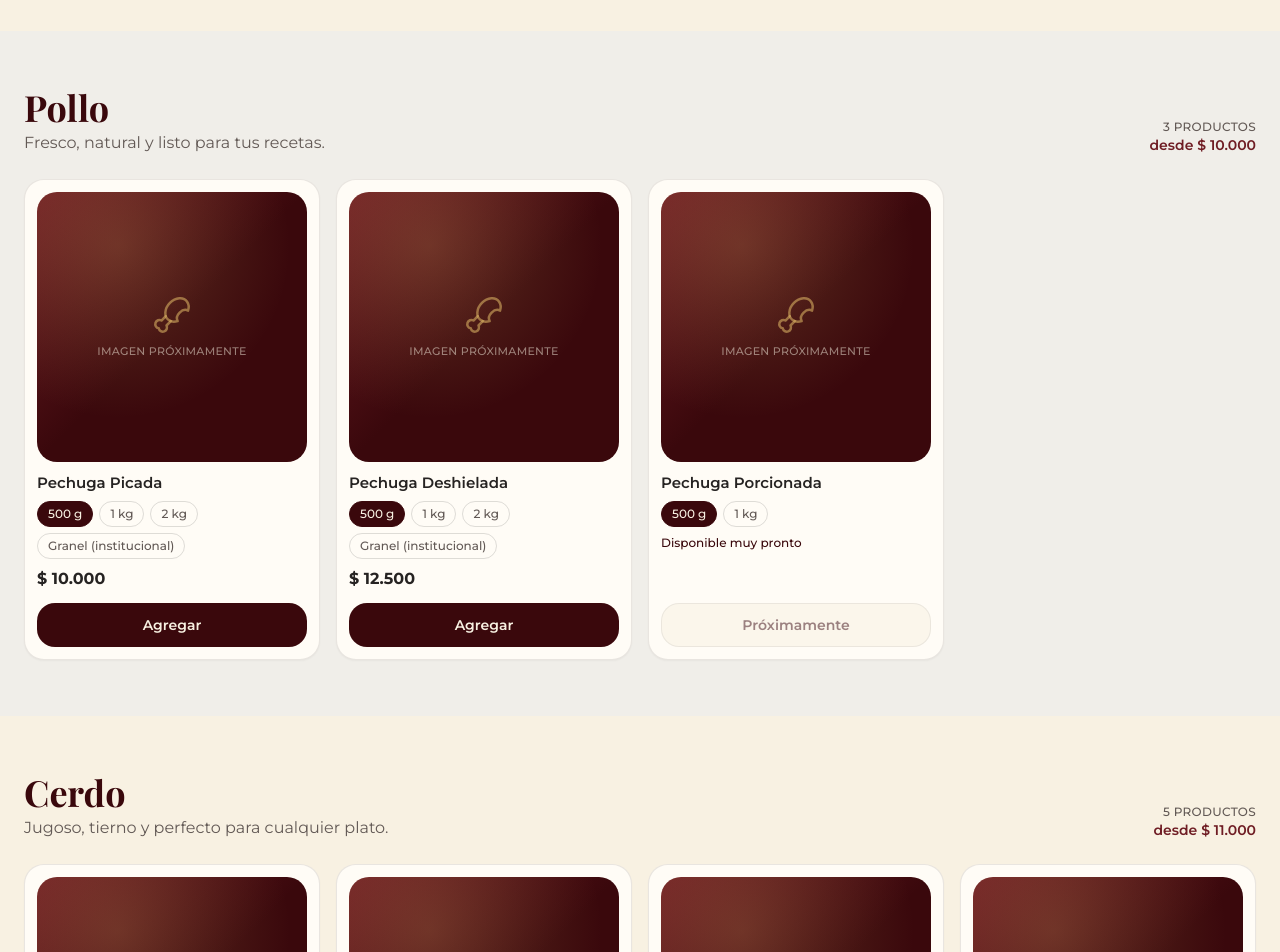
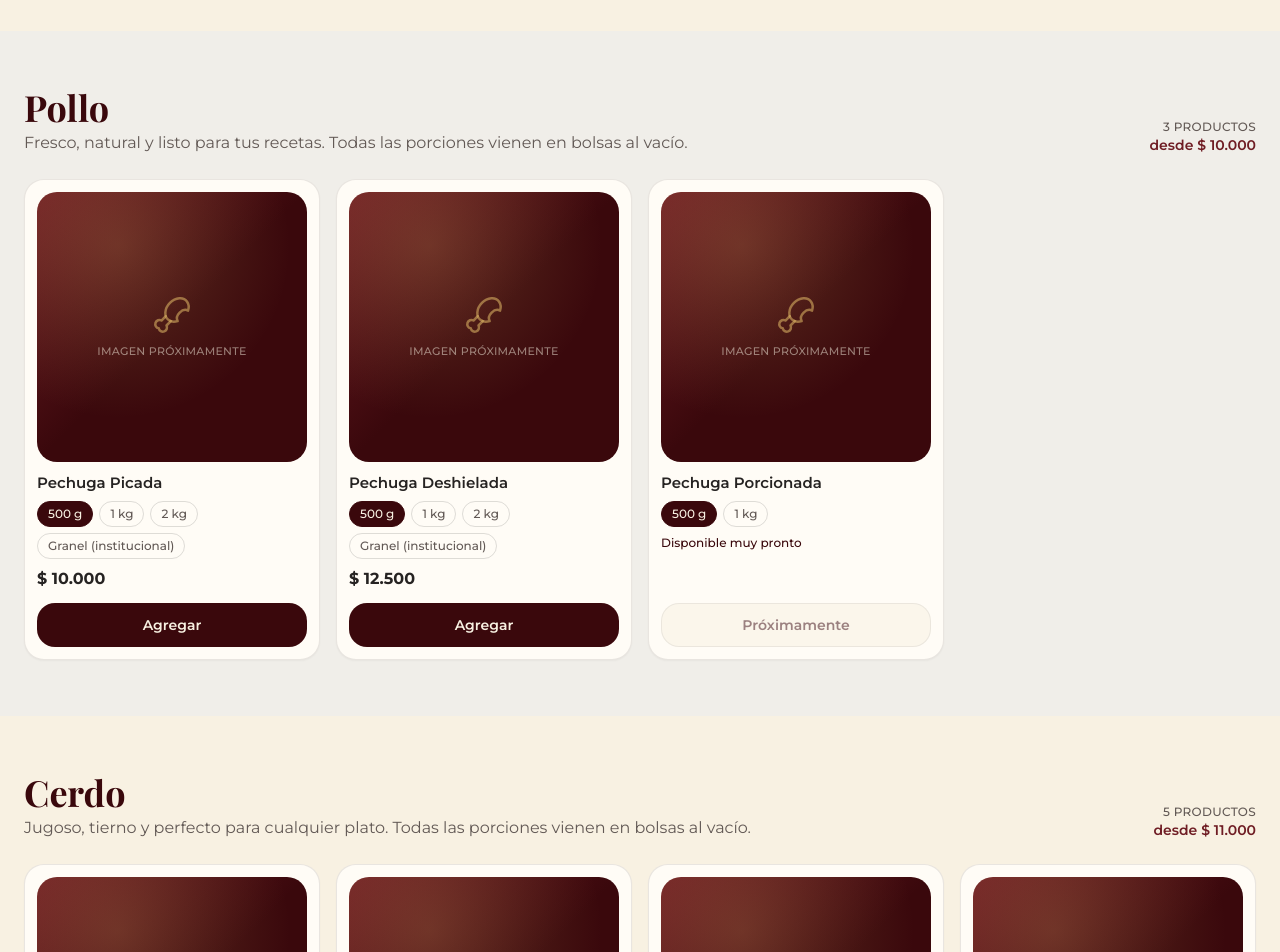
Before and after one commit to Sowi22/VANTRO, a Next.js app: page / in a window 1280 px wide. Shown: the part 3660-4612 px from the top of the page. Built offline with nearby package versions, Linux system fonts and the light colour scheme.

Commit message:
Agrega que las porciones vienen al vacio en todas las categorias
Co-Authored-By: Claude Opus 5.5 <noreply@anthropic.com>

```diff
--- a/src/data/businesses.ts
+++ b/src/data/businesses.ts
@@ -13,19 +13,22 @@ export const businessTypes: BusinessType[] = [
     id: "asadero",
     label: "Asadero",
     icon: "Flame",
-    description: "Productos ideales para parrillas, asados y restaurantes especializados en carnes.",
+    description:
+      "Productos ideales para parrillas, asados y restaurantes especializados en carnes.",
   },
   {
     id: "restaurante",
     label: "Restaurante",
     icon: "ChefHat",
-    description: "Productos para restaurantes, almuerzos ejecutivos, hoteles y cocinas de producción.",
+    description:
+      "Productos para restaurantes, almuerzos ejecutivos, hoteles y cocinas de producción.",
   },
   {
     id: "hogar",
     label: "Hogar",
     icon: "Home",
-    description: "Compra la misma calidad que utilizan muchos negocios gastronómicos y recíbela en tu hogar.",
+    description:
+      "Compra la misma calidad que utilizan muchos negocios gastronómicos y recíbela en tu hogar.",
   },
   {
     id: "fitness",
@@ -40,9 +43,25 @@ export const proteinCategories: ProteinCategoryOption[] = [
   {
     id: "res",
     label: "Res",
-    description: "Cortes seleccionados de la mejor calidad. Todas las porciones vienen en bolsas al vacío.",
+    description:
+      "Cortes seleccionados de la mejor calidad. Todas las porciones vienen en bolsas al vacío.",
   },
-  { id: "pollo", label: "Pollo", description: "Fresco, natural y listo para tus recetas." },
-  { id: "cerdo", label: "Cerdo", description: "Jugoso, tierno y perfecto para cualquier plato." },
-  { id: "visceras", label: "Vísceras", description: "Hígado, corazón, bofe, huesos y más, listos para preparar." },
+  {
+    id: "pollo",
+    label: "Pollo",
+    description:
+      "Fresco, natural y listo para tus recetas. Todas las porciones vienen en bolsas al vacío.",
+  },
+  {
+    id: "cerdo",
+    label: "Cerdo",
+    description:
+      "Jugoso, tierno y perfecto para cualquier plato. Todas las porciones vienen en bolsas al vacío.",
+  },
+  {
+    id: "visceras",
+    label: "Vísceras",
+    description:
+      "Hígado, corazón, bofe, huesos y más, listos para preparar. Todas las porciones vienen en bolsas al vacío.",
+  },
 ];
```
